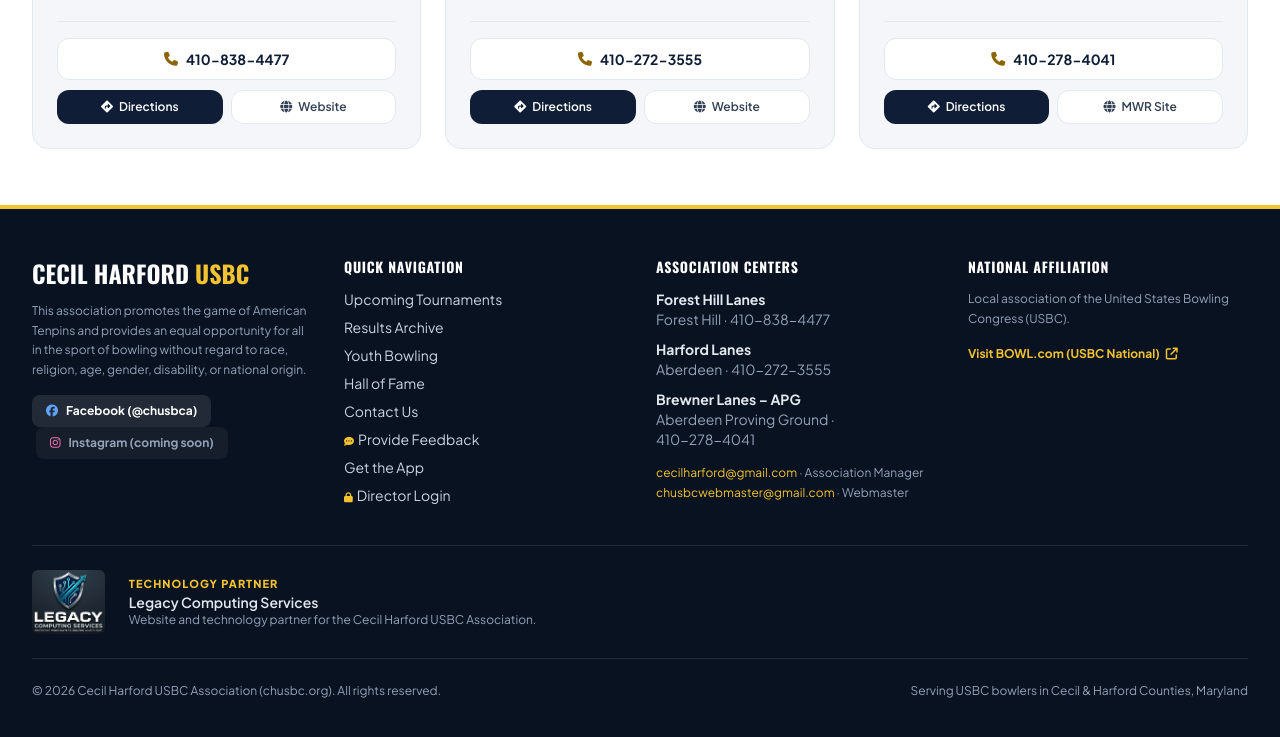
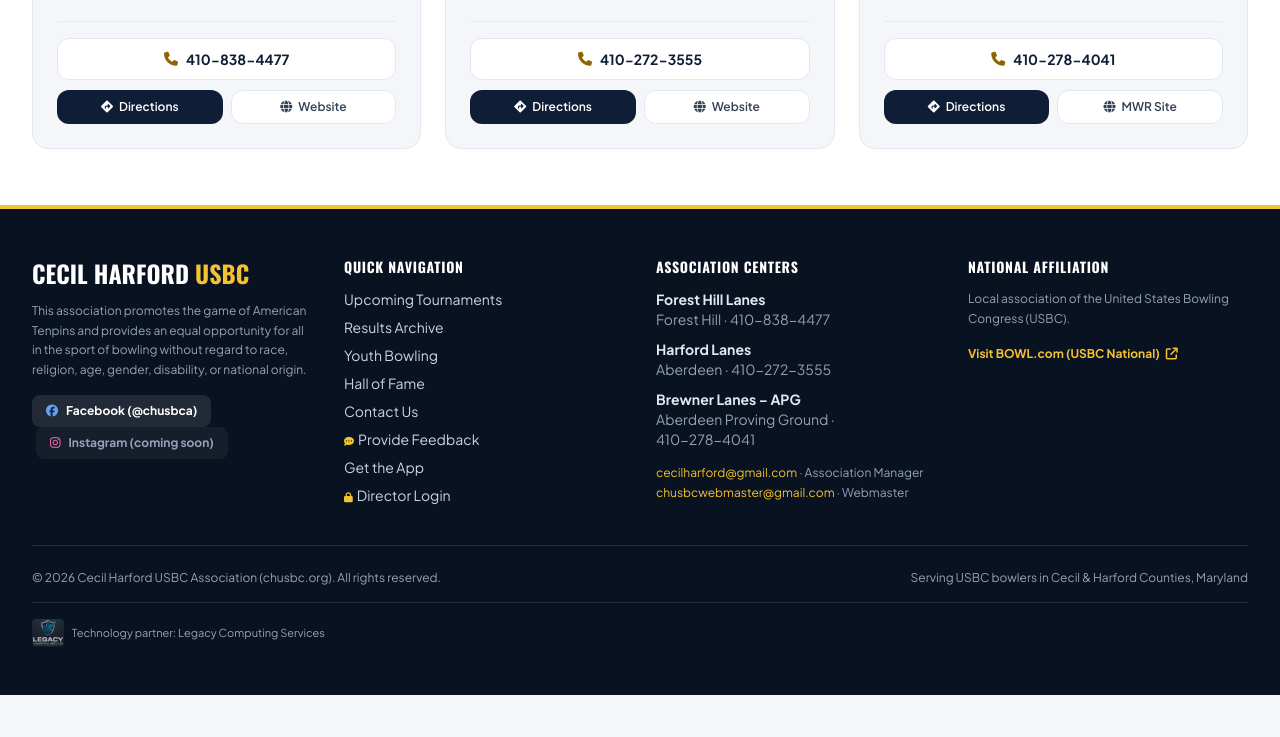
Before and after one commit to sjkram85/CHUSBC-Website-Redesign, a plain HTML site: page index.html in a window 1280 px wide. Shown: the part 3094-3831 px from the top of the page. After the commit the page ends 3789 px from the top, so only its background shows below. Drawn offline with nearby package versions, Linux system fonts and the light colour scheme; a script that the page names is missing.

Commit message:
Downsize Legacy Computing Services credit: remove About banner and footer band, one-line footer credit (site + Director Portal); SW v8

```diff
--- a/index.html
+++ b/index.html
@@ -855,18 +855,6 @@
                     </div>
                 </div>
 
-                <!-- Technology Partner -->
-                <div class="bg-navy-dark rounded-2xl overflow-hidden shadow-sm grid grid-cols-1 md:grid-cols-[260px_1fr] items-center">
-                    <div class="bg-[#1d2530] flex items-center justify-center p-6 h-full">
-                        <img src="assets/legacy-computing-logo.jpg" alt="Legacy Computing Services logo" class="w-48 h-auto rounded-lg">
-                    </div>
-                    <div class="p-6 sm:p-8 text-white">
-                        <span class="text-xs font-extrabold uppercase tracking-widest text-gold">Technology Partner</span>
-                        <h3 class="font-display text-2xl font-bold uppercase mt-1">Legacy Computing Services</h3>
-                        <p class="text-slate-300 text-sm mt-2 leading-relaxed max-w-2xl">Legacy Computing Services is the technology partner for the Cecil Harford USBC Association, supporting the association&rsquo;s website and technology.</p>
-                    </div>
-                </div>
-
             </div>
         </section>
 
@@ -1128,19 +1116,13 @@
                 </div>
             </div>
 
-            <!-- Technology Partner band -->
-            <div class="py-6 border-b border-white/10 flex flex-col sm:flex-row items-center gap-4 sm:gap-6">
-                <img src="assets/legacy-computing-logo.jpg" alt="Legacy Computing Services" class="h-16 w-auto rounded-md">
-                <div class="text-center sm:text-left">
-                    <div class="text-[11px] font-extrabold uppercase tracking-widest text-gold">Technology Partner</div>
-                    <div class="text-sm text-slate-200 font-semibold">Legacy Computing Services</div>
-                    <div class="text-xs text-slate-400">Website and technology partner for the Cecil Harford USBC Association.</div>
-                </div>
-            </div>
-
             <div class="pt-6 flex flex-col sm:flex-row items-center justify-between gap-4 text-xs text-slate-400 text-center sm:text-left">
                 <div>&copy; 2026 Cecil Harford USBC Association (chusbc.org). All rights reserved.</div>
                 <div>Serving USBC bowlers in Cecil &amp; Harford Counties, Maryland</div>
+            </div>
+            <div class="mt-4 pt-4 border-t border-white/10 flex items-center justify-center sm:justify-start gap-2 text-[11px] text-slate-400">
+                <img src="assets/legacy-computing-logo.jpg" alt="" width="28" height="28" class="h-7 w-auto rounded opacity-80">
+                <span>Technology partner: Legacy Computing Services</span>
             </div>
         </div>
     </footer>
--- a/sw.js
+++ b/sw.js
@@ -16,7 +16,7 @@
  *
  * Bump CACHE_VERSION whenever the shell files change so old caches are dropped.
  */
-const CACHE_VERSION = 'chusbc-pwa-v7';
+const CACHE_VERSION = 'chusbc-pwa-v8';
 const SHELL_CACHE = 'chusbc-shell-' + CACHE_VERSION;
 const RUNTIME_CACHE = 'chusbc-runtime-' + CACHE_VERSION;
 
```
Also changed, not shown: directors.html (+2 -2 lines).
